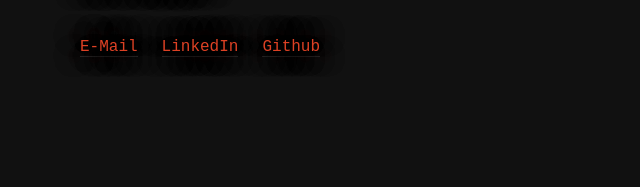
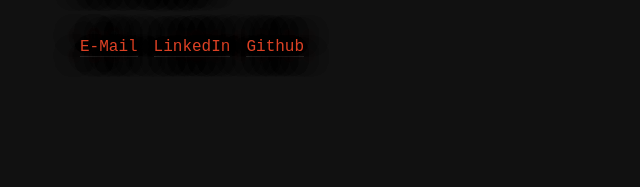
Before and after one commit to Zurisen/Zurisen.github.io, a plain HTML site: page index.html in a window 1280 px wide. Shown: the part 434-621 px from the top of the page, 0-640 px from the left. Drawn offline with Linux system fonts and the light colour scheme; a web font is replaced by a local one.

Commit message:
Add files via upload

```diff
--- a/index.html
+++ b/index.html
@@ -140,7 +140,7 @@
 
       ul li {
         float: left;
-        margin-right: 1.5rem;
+        margin-right: 1.0rem;
         line-height: 2.25rem;
       }
 
```
